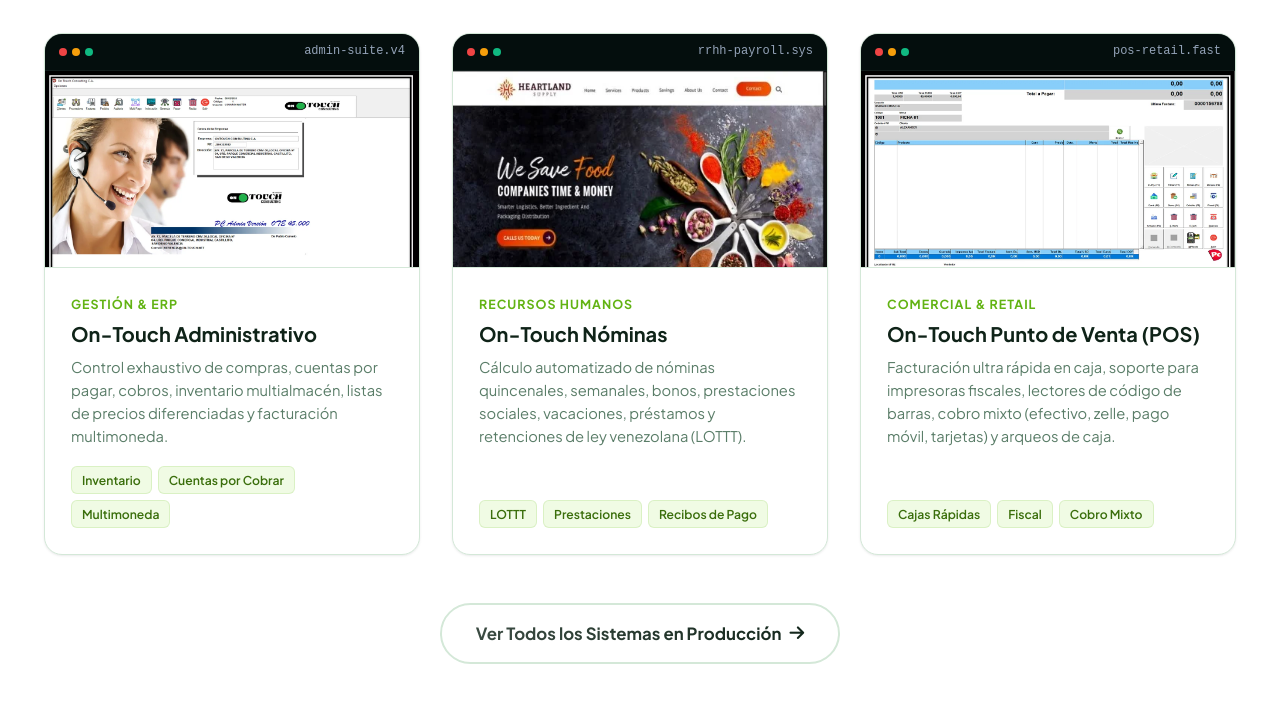
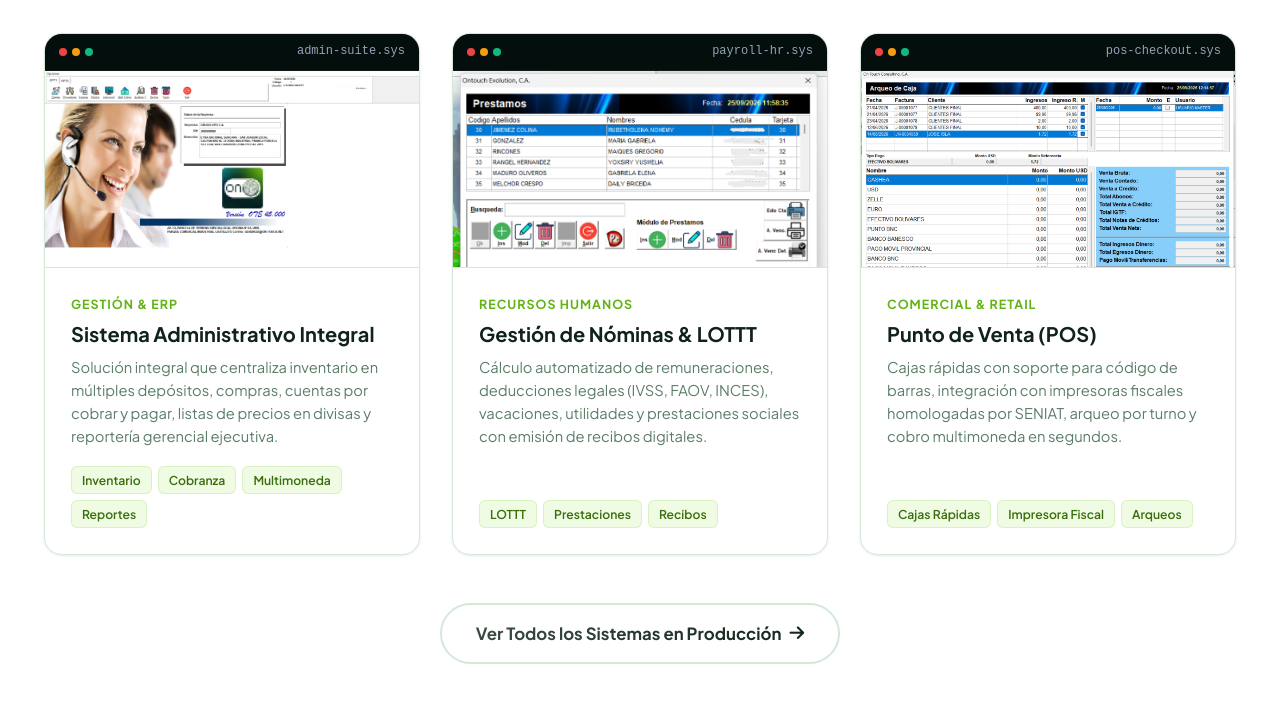
Before and after one commit to cocoshec/ON-TOUCH, a website: page index.html in a window 1280 px wide. Shown: the part 1905-2620 px from the top of the page. Drawn offline with Linux system fonts and the light colour scheme.

Commit message:
feat: agregar nuevos logos de clientes y corregir capturas de sistemas en index

```diff
--- a/index.html
+++ b/index.html
@@ -226,79 +226,80 @@
 
         <div class="portfolio-grid">
           <!-- Proyecto 1: Administrativo -->
-          <article class="project-card reveal">
+          <article class="project-card reveal" data-gallery-images="assets/img/proyectos/admin-1.png::Sistema Administrativo - Opciones Generales|assets/img/proyectos/admin-2.png::Sistema Administrativo - Despacho|assets/img/proyectos/admin-3.png::Sistema Administrativo - Cuentas por Cobrar|assets/img/proyectos/admin-4.png::Sistema Administrativo - Facturación|assets/img/proyectos/admin-5.png::Sistema Administrativo - Informes de Ventas">
             <div class="project-card__mockup">
               <div class="project-card__mockup-bar">
                 <div class="project-card__dots"><span></span><span></span><span></span></div>
-                <span style="font-size: 0.75rem; color: #94a3b8; font-family: monospace;">admin-suite.v4</span>
+                <span style="font-size: 0.75rem; color: #94a3b8; font-family: monospace;">admin-suite.sys</span>
               </div>
-              <img src="assets/img/proyectos/administrativo.webp" alt="Sistema Administrativo ERP" class="project-card__img" loading="lazy">
-              <button class="project-card__zoom" type="button" data-lightbox="assets/img/proyectos/administrativo.webp" data-caption="Sistema Administrativo ERP y Gestión Comercial" aria-label="Ampliar captura">
+              <img src="assets/img/proyectos/admin-1.png" alt="Sistema Administrativo ERP" class="project-card__img" loading="lazy">
+              <button class="project-card__zoom" type="button" data-lightbox="assets/img/proyectos/admin-1.png" data-caption="Menú Principal y Módulos del Sistema Administrativo" aria-label="Ampliar imagen">
                 <i class="fa-solid fa-expand"></i>
               </button>
             </div>
             <div class="project-card__body">
               <span class="project-card__category">Gestión & ERP</span>
-              <h3 class="project-card__title">On-Touch Administrativo</h3>
+              <h3 class="project-card__title">Sistema Administrativo Integral</h3>
               <p class="project-card__desc">
-                Control exhaustivo de compras, cuentas por pagar, cobros, inventario multialmacén, listas de precios diferenciadas y facturación multimoneda.
+                Solución integral que centraliza inventario en múltiples depósitos, compras, cuentas por cobrar y pagar, listas de precios en divisas y reportería gerencial ejecutiva.
               </p>
               <div class="project-card__tags">
                 <span class="project-card__tag">Inventario</span>
-                <span class="project-card__tag">Cuentas por Cobrar</span>
+                <span class="project-card__tag">Cobranza</span>
                 <span class="project-card__tag">Multimoneda</span>
+                <span class="project-card__tag">Reportes</span>
               </div>
             </div>
           </article>
 
           <!-- Proyecto 2: Nóminas -->
-          <article class="project-card reveal">
+          <article class="project-card reveal" data-gallery-images="assets/img/proyectos/nomina-5.png::Sistema de Nóminas - Portada|assets/img/proyectos/nomina-1.png::Sistema de Nóminas - Pantalla 1|assets/img/proyectos/nomina-2.png::Sistema de Nóminas - Pantalla 2|assets/img/proyectos/nomina-3.png::Sistema de Nóminas - Pantalla 3|assets/img/proyectos/nomina-4.png::Sistema de Nóminas - Pantalla 4">
             <div class="project-card__mockup">
               <div class="project-card__mockup-bar">
                 <div class="project-card__dots"><span></span><span></span><span></span></div>
-                <span style="font-size: 0.75rem; color: #94a3b8; font-family: monospace;">rrhh-payroll.sys</span>
+                <span style="font-size: 0.75rem; color: #94a3b8; font-family: monospace;">payroll-hr.sys</span>
               </div>
-              <img src="assets/img/proyectos/nominas.webp" alt="Sistema de Nóminas y Recursos Humanos" class="project-card__img" loading="lazy">
-              <button class="project-card__zoom" type="button" data-lightbox="assets/img/proyectos/nominas.webp" data-caption="Sistema de Nóminas y Recursos Humanos On-Touch" aria-label="Ampliar captura">
+              <img src="assets/img/proyectos/nomina-5.png" alt="Gestión de Nóminas y Recursos Humanos" class="project-card__img" loading="lazy">
+              <button class="project-card__zoom" type="button" data-lightbox="assets/img/proyectos/nomina-5.png" data-caption="Sistema de Nóminas y Recursos Humanos (Normativa LOTTT)" aria-label="Ampliar imagen">
                 <i class="fa-solid fa-expand"></i>
               </button>
             </div>
             <div class="project-card__body">
               <span class="project-card__category">Recursos Humanos</span>
-              <h3 class="project-card__title">On-Touch Nóminas</h3>
+              <h3 class="project-card__title">Gestión de Nóminas & LOTTT</h3>
               <p class="project-card__desc">
-                Cálculo automatizado de nóminas quincenales, semanales, bonos, prestaciones sociales, vacaciones, préstamos y retenciones de ley venezolana (LOTTT).
+                Cálculo automatizado de remuneraciones, deducciones legales (IVSS, FAOV, INCES), vacaciones, utilidades y prestaciones sociales con emisión de recibos digitales.
               </p>
               <div class="project-card__tags">
                 <span class="project-card__tag">LOTTT</span>
                 <span class="project-card__tag">Prestaciones</span>
-                <span class="project-card__tag">Recibos de Pago</span>
+                <span class="project-card__tag">Recibos</span>
               </div>
             </div>
           </article>
 
           <!-- Proyecto 3: Punto de Venta -->
-          <article class="project-card reveal">
+          <article class="project-card reveal" data-gallery-images="assets/img/proyectos/pos-1.png::Punto de Venta - Arqueo de Caja|assets/img/proyectos/pos-2.png::Punto de Venta - Ingresos y Egresos|assets/img/proyectos/pos-3.png::Punto de Venta - Consulta de Productos|assets/img/proyectos/pos-4.png::Punto de Venta - Pantalla Principal|assets/img/proyectos/pos-5.png::Punto de Venta - Módulo de Facturación">
             <div class="project-card__mockup">
               <div class="project-card__mockup-bar">
                 <div class="project-card__dots"><span></span><span></span><span></span></div>
-                <span style="font-size: 0.75rem; color: #94a3b8; font-family: monospace;">pos-retail.fast</span>
+                <span style="font-size: 0.75rem; color: #94a3b8; font-family: monospace;">pos-checkout.sys</span>
               </div>
-              <img src="assets/img/proyectos/punto-de-venta.webp" alt="Punto de Venta POS On-Touch" class="project-card__img" loading="lazy">
-              <button class="project-card__zoom" type="button" data-lightbox="assets/img/proyectos/punto-de-venta.webp" data-caption="Punto de Venta POS de Alta Velocidad" aria-label="Ampliar captura">
+              <img src="assets/img/proyectos/pos-1.png" alt="Punto de Venta POS de Alta Velocidad" class="project-card__img" loading="lazy">
+              <button class="project-card__zoom" type="button" data-lightbox="assets/img/proyectos/pos-1.png" data-caption="Caja Principal — Facturación y Cobro Mixto" aria-label="Ampliar imagen">
                 <i class="fa-solid fa-expand"></i>
               </button>
             </div>
             <div class="project-card__body">
               <span class="project-card__category">Comercial & Retail</span>
-              <h3 class="project-card__title">On-Touch Punto de Venta (POS)</h3>
+              <h3 class="project-card__title">Punto de Venta (POS)</h3>
               <p class="project-card__desc">
-                Facturación ultra rápida en caja, soporte para impresoras fiscales, lectores de código de barras, cobro mixto (efectivo, zelle, pago móvil, tarjetas) y arqueos de caja.
+                Cajas rápidas con soporte para código de barras, integración con impresoras fiscales homologadas por SENIAT, arqueo por turno y cobro multimoneda en segundos.
               </p>
               <div class="project-card__tags">
                 <span class="project-card__tag">Cajas Rápidas</span>
-                <span class="project-card__tag">Fiscal</span>
-                <span class="project-card__tag">Cobro Mixto</span>
+                <span class="project-card__tag">Impresora Fiscal</span>
+                <span class="project-card__tag">Arqueos</span>
               </div>
             </div>
           </article>
@@ -406,7 +407,7 @@
           <span class="eyebrow">Casos de Éxito</span>
           <h2 class="section-title">Empresas que operan <span class="accent">con On-Touch Consulting</span></h2>
           <p class="section-lead">
-            Más de 35 empresas en distribución, retail, hotelería, farmacia y manufactura confían en nuestras soluciones día a día.
+            Más de 40 empresas en distribución, retail, hotelería, farmacia y manufactura confían en nuestras soluciones día a día.
           </p>
         </div>
 
@@ -432,6 +433,8 @@
               <div class="client-chip"><img src="assets/img/clientes/logo-cpa.webp" alt="C.P.A. Bejuma" loading="lazy"></div>
               <div class="client-chip"><img src="assets/img/clientes/logo-dcn2013.webp" alt="DCN" loading="lazy"></div>
               <div class="client-chip"><img src="assets/img/clientes/logo-ferre.webp" alt="Ferretería Acevalca" loading="lazy"></div>
+              <div class="client-chip"><img src="assets/img/clientes/distribuidora-leon-alvarado.webp" alt="Distribuidora León &amp; Alvarado C.A." loading="lazy"></div>
+              <div class="client-chip"><img src="assets/img/clientes/ahulux.webp" alt="Ahulux" loading="lazy"></div>
             </div>
           </div>
           <div class="clients-marquee clients-marquee--reverse marquee" data-speed="44">
@@ -454,6 +457,9 @@
               <div class="client-chip"><img src="assets/img/clientes/sello-poseidon.webp" alt="Poseidón" loading="lazy"></div>
               <div class="client-chip"><img src="assets/img/clientes/suvicenca.webp" alt="Suvicenca" loading="lazy"></div>
               <div class="client-chip"><img src="assets/img/clientes/transbeer.webp" alt="Trans-Beer" loading="lazy"></div>
+              <div class="client-chip"><img src="assets/img/clientes/el-suino.webp" alt="El Suino" loading="lazy"></div>
+              <div class="client-chip"><img src="assets/img/clientes/distribuidora-v-a-p-p-2025.webp" alt="Distribuidora V.A.P.P. 2025 C.A." loading="lazy"></div>
+              <div class="client-chip"><img src="assets/img/clientes/distribuidora-guadi.webp" alt="Distribuidora Guadi, C.A." loading="lazy"></div>
             </div>
           </div>
         </div>
```
Also changed, not shown: README.md, assets/img/clientes/ahulux.webp (added), assets/img/clientes/distribuidora-guadi.webp (added), assets/img/clientes/distribuidora-leon-alvarado.webp (added), assets/img/clientes/distribuidora-v-a-p-p-2025.webp (added), assets/img/clientes/el-suino.webp (added).
